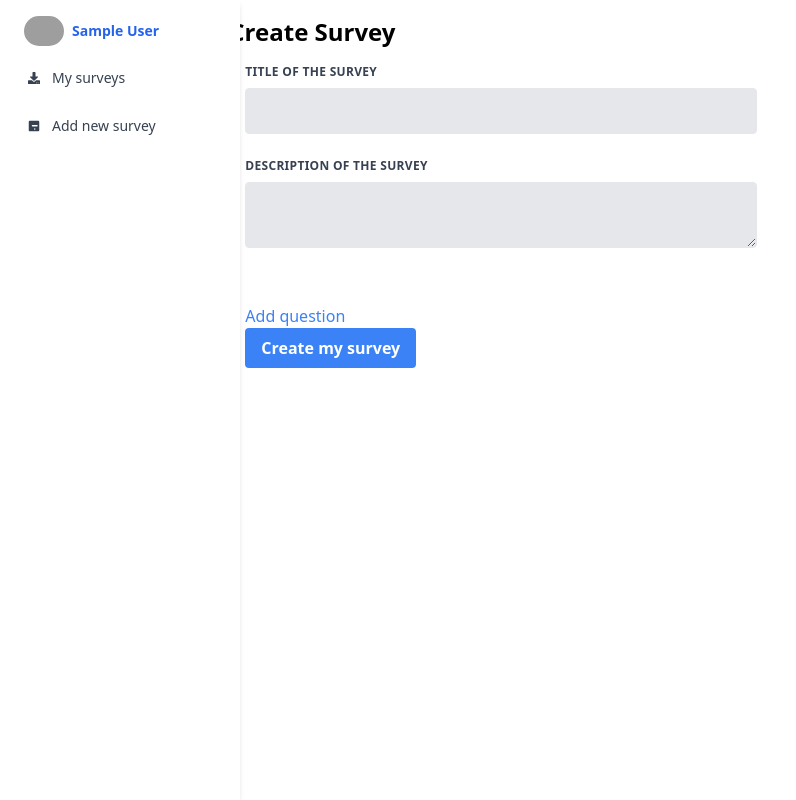
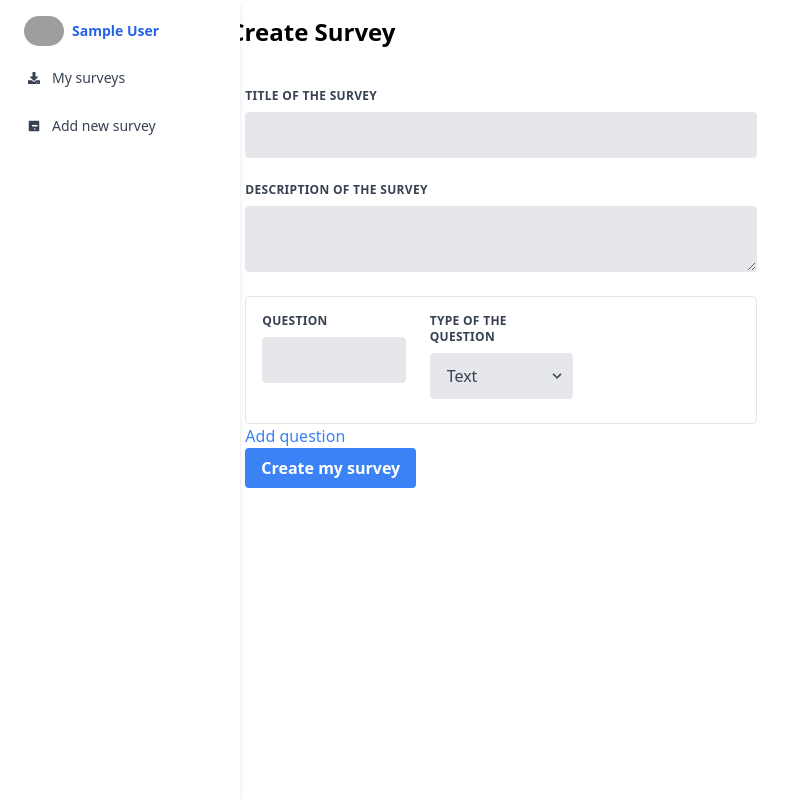
Before and after one commit to inmass/django_surveys, a Django app: page /dashboard/createSurvey/ in a window 1280 px wide. Shown: the whole page, without its empty margins (0-796 px from the left). Run offline with Django 4.2, Linux system fonts and the light colour scheme; the visitor is signed in with stand-in values (Sample User, id 1); grey boxes are pictures that could not be loaded.

Commit message:
finalize create survey forn

```diff
--- a/static/js/dashboard/createSurvey.js
+++ b/static/js/dashboard/createSurvey.js
@@ -1,7 +1,8 @@
-let totalQuestions = 0;
+let totalQuestions = 1;
 $(document).ready(function() {
     var questionTemplate = `
         <div class="question_<questionNumber>">
+            <hr class="my-4">
 
             <div class="flex flex-wrap -mx-3 mb-2">
 
@@ -53,7 +54,14 @@ $(document).ready(function() {
 
                         </div>
 
-                        <p id="delete_question_<questionNumber>_choice_1_button" data-question-id="<questionNumber>" data-choice-id="1" class="delete-choice-button text-red-500 cursor-pointer">Delete choice</p>
+                    </div>
+                    <div class="flex flex-wrap -mx-3 mb-2" id="question_<questionNumber>_choice_2">
+
+                        <div class="w-full md:w-1/3 px-3 mb-6 md:mb-0">
+
+                            <input class="appearance-none block w-full bg-gray-200 text-gray-700 border border-gray-200 rounded py-3 px-4 leading-tight focus:outline-none focus:bg-white focus:border-gray-500" data-question-id= "<questionNumber>" data-choice-id="2" name="question_<questionNumber>_choice_2_text" id="id_question_<questionNumber>_choice_2_text" type="text" placeholder="Choice 1">
+
+                        </div>
 
                     </div>
                 </div>
@@ -109,7 +117,7 @@ $(document).on("click", ".delete-question-button", function() {
     totalQuestions--;
 
     // update the question numbers
-    for (let i = 1; i <= totalQuestions; i++) {
+    for (let i = questionId; i <= totalQuestions; i++) {
 
         $(`.question_${i + 1}`).addClass(`question_${i}`);
         $(`.question_${i + 1}`).removeClass(`question_${i + 1}`);
@@ -181,18 +189,93 @@ $("#create_survey_form").submit(function(e) {
     survey_title = $("#id_survey_title").val();
     survey_description = $("#id_survey_description").val();
     questions = [];
+
+    if (!survey_title) {
+        error_template = `
+            <div class="bg-red-100 rounded-lg py-5 px-6 mb-3 text-base text-red-700 inline-flex items-center w-full" role="alert">
+                <svg aria-hidden="true" focusable="false" data-prefix="fas" data-icon="times-circle" class="w-4 h-4 mr-2 fill-current" role="img" xmlns="http://www.w3.org/2000/svg" viewBox="0 0 512 512">
+                <path fill="currentColor" d="M256 8C119 8 8 119 8 256s111 248 248 248 248-111 248-248S393 8 256 8zm121.6 313.1c4.7 4.7 4.7 12.3 0 17L338 377.6c-4.7 4.7-12.3 4.7-17 0L256 312l-65.1 65.6c-4.7 4.7-12.3 4.7-17 0L134.4 338c-4.7-4.7-4.7-12.3 0-17l65.6-65-65.6-65.1c-4.7-4.7-4.7-12.3 0-17l39.6-39.6c4.7-4.7 12.3-4.7 17 0l65 65.7 65.1-65.6c4.7-4.7 12.3-4.7 17 0l39.6 39.6c4.7 4.7 4.7 12.3 0 17L312 256l65.6 65.1z"></path>
+                </svg>
+                Please enter a title for your survey
+            </div>
+        `;
+        $("#error_container").html(error_template);
+        return;
+    }
+
+    if (!survey_description) {
+        error_template = `
+            <div class="bg-red-100 rounded-lg py-5 px-6 mb-3 text-base text-red-700 inline-flex items-center w-full" role="alert">
+                <svg aria-hidden="true" focusable="false" data-prefix="fas" data-icon="times-circle" class="w-4 h-4 mr-2 fill-current" role="img" xmlns="http://www.w3.org/2000/svg" viewBox="0 0 512 512">
+                <path fill="currentColor" d="M256 8C119 8 8 119 8 256s111 248 248 248 248-111 248-248S393 8 256 8zm121.6 313.1c4.7 4.7 4.7 12.3 0 17L338 377.6c-4.7 4.7-12.3 4.7-17 0L256 312l-65.1 65.6c-4.7 4.7-12.3 4.7-17 0L134.4 338c-4.7-4.7-4.7-12.3 0-17l65.6-65-65.6-65.1c-4.7-4.7-4.7-12.3 0-17l39.6-39.6c4.7-4.7 12.3-4.7 17 0l65 65.7 65.1-65.6c4.7-4.7 12.3-4.7 17 0l39.6 39.6c4.7 4.7 4.7 12.3 0 17L312 256l65.6 65.1z"></path>
+                </svg>
+                Please enter a description for your survey
+            </div>
+        `;
+        $("#error_container").html(error_template);
+        return;
+    }
+
     for (let i = 1; i <= totalQuestions; i++) {
+        question_text = $(`#id_question_${i}_text`).val();
+        question_type = $(`#id_question_${i}_type`).val();
+
+        // if question text is empty, alert the user
+        if (!question_text) {
+            error_template = `
+                <div class="bg-red-100 rounded-lg py-5 px-6 mb-3 text-base text-red-700 inline-flex items-center w-full" role="alert">
+                    <svg aria-hidden="true" focusable="false" data-prefix="fas" data-icon="times-circle" class="w-4 h-4 mr-2 fill-current" role="img" xmlns="http://www.w3.org/2000/svg" viewBox="0 0 512 512">
+                    <path fill="currentColor" d="M256 8C119 8 8 119 8 256s111 248 248 248 248-111 248-248S393 8 256 8zm121.6 313.1c4.7 4.7 4.7 12.3 0 17L338 377.6c-4.7 4.7-12.3 4.7-17 0L256 312l-65.1 65.6c-4.7 4.7-12.3 4.7-17 0L134.4 338c-4.7-4.7-4.7-12.3 0-17l65.6-65-65.6-65.1c-4.7-4.7-4.7-12.3 0-17l39.6-39.6c4.7-4.7 12.3-4.7 17 0l65 65.7 65.1-65.6c4.7-4.7 12.3-4.7 17 0l39.6 39.6c4.7 4.7 4.7 12.3 0 17L312 256l65.6 65.1z"></path>
+                    </svg>
+                    Question ${i} is empty
+                </div>
+            `;
+            $("#error_container").html(error_template);
+            return;
+        }
+
         question = {
             "text": $(`#id_question_${i}_text`).val(),
             "type": $(`#id_question_${i}_type`).val(),
         };
-        if ($(`#question_${i}_choices`).children().length) {
-            choices = [];
-            for (let j = 1; j <= $(`#question_${i}_choices`).children().length; j++) {
-                choice = $(`#id_question_${i}_choice_${j}_text`).val();
-                choices.push(choice);
+
+        if (question_type == "radio" || question_type == "checkbox" || question_type == "select") {
+
+            if ($(`#question_${i}_choices`).children().length) {
+
+                choices = [];
+                for (let j = 1; j <= $(`#question_${i}_choices`).children().length; j++) {
+                    choice = $(`#id_question_${i}_choice_${j}_text`).val();
+                    if (choice) {
+                        choices.push(choice);
+                    } else {
+                        error_template = `
+                            <div class="bg-red-100 rounded-lg py-5 px-6 mb-3 text-base text-red-700 inline-flex items-center w-full" role="alert">
+                                <svg aria-hidden="true" focusable="false" data-prefix="fas" data-icon="times-circle" class="w-4 h-4 mr-2 fill-current" role="img" xmlns="http://www.w3.org/2000/svg" viewBox="0 0 512 512">
+                                <path fill="currentColor" d="M256 8C119 8 8 119 8 256s111 248 248 248 248-111 248-248S393 8 256 8zm121.6 313.1c4.7 4.7 4.7 12.3 0 17L338 377.6c-4.7 4.7-12.3 4.7-17 0L256 312l-65.1 65.6c-4.7 4.7-12.3 4.7-17 0L134.4 338c-4.7-4.7-4.7-12.3 0-17l65.6-65-65.6-65.1c-4.7-4.7-4.7-12.3 0-17l39.6-39.6c4.7-4.7 12.3-4.7 17 0l65 65.7 65.1-65.6c4.7-4.7 12.3-4.7 17 0l39.6 39.6c4.7 4.7 4.7 12.3 0 17L312 256l65.6 65.1z"></path>
+                                </svg>
+                                Question ${question_text} has empty choice
+                            </div>
+                        `;
+                        $("#error_container").html(error_template);
+                        return;
+                    }
+                }
+                if (choices.length) question["choices"] = choices;
+
+            } else {
+                error_template = `
+                    <div class="bg-red-100 rounded-lg py-5 px-6 mb-3 text-base text-red-700 inline-flex items-center w-full" role="alert">
+                        <svg aria-hidden="true" focusable="false" data-prefix="fas" data-icon="times-circle" class="w-4 h-4 mr-2 fill-current" role="img" xmlns="http://www.w3.org/2000/svg" viewBox="0 0 512 512">
+                        <path fill="currentColor" d="M256 8C119 8 8 119 8 256s111 248 248 248 248-111 248-248S393 8 256 8zm121.6 313.1c4.7 4.7 4.7 12.3 0 17L338 377.6c-4.7 4.7-12.3 4.7-17 0L256 312l-65.1 65.6c-4.7 4.7-12.3 4.7-17 0L134.4 338c-4.7-4.7-4.7-12.3 0-17l65.6-65-65.6-65.1c-4.7-4.7-4.7-12.3 0-17l39.6-39.6c4.7-4.7 12.3-4.7 17 0l65 65.7 65.1-65.6c4.7-4.7 12.3-4.7 17 0l39.6 39.6c4.7 4.7 4.7 12.3 0 17L312 256l65.6 65.1z"></path>
+                        </svg>
+                        Question ${question_text} has no choices
+                    </div>
+                `;
+                $("#error_container").html(error_template);
+                return;
+
             }
-            question["choices"] = choices;
         }
         questions.push(question);
     }
@@ -209,7 +292,20 @@ $("#create_survey_form").submit(function(e) {
         },
         success: function(data) {
             // redirecting the user to the dashboard
-            console.log(data);
+            if (data.status == "success") {
+                alert("Survey created successfully");
+                window.location.href = "/dashboard/mySurveys";
+            } else {
+                error_template = `
+                    <div class="bg-red-100 rounded-lg py-5 px-6 mb-3 text-base text-red-700 inline-flex items-center w-full" role="alert">
+                        <svg aria-hidden="true" focusable="false" data-prefix="fas" data-icon="times-circle" class="w-4 h-4 mr-2 fill-current" role="img" xmlns="http://www.w3.org/2000/svg" viewBox="0 0 512 512">
+                        <path fill="currentColor" d="M256 8C119 8 8 119 8 256s111 248 248 248 248-111 248-248S393 8 256 8zm121.6 313.1c4.7 4.7 4.7 12.3 0 17L338 377.6c-4.7 4.7-12.3 4.7-17 0L256 312l-65.1 65.6c-4.7 4.7-12.3 4.7-17 0L134.4 338c-4.7-4.7-4.7-12.3 0-17l65.6-65-65.6-65.1c-4.7-4.7-4.7-12.3 0-17l39.6-39.6c4.7-4.7 12.3-4.7 17 0l65 65.7 65.1-65.6c4.7-4.7 12.3-4.7 17 0l39.6 39.6c4.7 4.7 4.7 12.3 0 17L312 256l65.6 65.1z"></path>
+                        </svg>
+                        ${data.message}
+                    </div>
+                `;
+                $("#error_container").html(error_template);
+            }
         }
     });
 });
--- a/templates/dashboard/base.html
+++ b/templates/dashboard/base.html
@@ -20,7 +20,7 @@
             {% include 'dashboard/partials/nav.html' %}
         </div>
         <div class="container mx-auto w-5/6 p-4">
-            <h1 class="text-2xl font-bold">{{title}}</h1>
+            <h1 class="text-2xl font-bold mb-6">{{title}}</h1>
             {% block content %}{% endblock content %}
         </div>
     </div>
--- a/templates/dashboard/createSurvey.html
+++ b/templates/dashboard/createSurvey.html
@@ -2,7 +2,11 @@
 {% load static %}
 
 {% block content %}
+
     <div class="container p-4">
+        <div id="error_container">
+
+        </div>
 
         <form method="post" id="create_survey_form" class="w-full max-w-lg">
             {% csrf_token %}
@@ -19,11 +23,82 @@
                   <label for="id_survey_description" class="block uppercase tracking-wide text-gray-700 text-xs font-bold mb-2" >
                     Description of the survey
                   </label>
-                  <textarea name="survey_description" id="id_survey_description" class="appearance-none block w-full bg-gray-200 text-gray-700 border border-gray-200 rounded py-3 px-4 leading-tight focus:outline-none focus:bg-white focus:border-gray-500" required></textarea>                </div>
+                  <textarea name="survey_description" id="id_survey_description" class="appearance-none block w-full bg-gray-200 text-gray-700 border border-gray-200 rounded py-3 px-4 leading-tight focus:outline-none focus:bg-white focus:border-gray-500" ></textarea>
+                </div>
             </div>
 
-            <div id="questions" class="p-4">
+            <div id="questions" class="p-4 rounded border border-gray-200">
                 <h4 class="text-gray-700 text-lg font-bold mb-2 questions-title hidden">Questions:</h4>
+
+                <div class="question_1">
+
+                    <div class="flex flex-wrap -mx-3 mb-2">
+
+                        <div class="w-full md:w-1/3 px-3 mb-6 md:mb-0">
+
+                          <label class="block uppercase tracking-wide text-gray-700 text-xs font-bold mb-2" for="id_question_1_text">
+                            Question
+                          </label>
+
+                          <input class="appearance-none block w-full bg-gray-200 text-gray-700 border border-gray-200 rounded py-3 px-4 leading-tight focus:outline-none focus:bg-white focus:border-gray-500" data-question-id= "1" name="question_1_text" id="id_question_1_text" type="text">
+
+                        </div>
+
+                        <div class="w-full md:w-1/3 px-3 mb-6 md:mb-0">
+
+                          <label class="block uppercase tracking-wide text-gray-700 text-xs font-bold mb-2" for="id_question_1_type">
+                            Type of the question
+                          </label>
+
+                          <div class="relative">
+
+                            <select class="question-type-select block appearance-none w-full bg-gray-200 border border-gray-200 text-gray-700 py-3 px-4 pr-8 rounded leading-tight focus:outline-none focus:bg-white focus:border-gray-500" data-question-id= "1" name="question_1_type" id="id_question_1_type">
+                                <option value="text">Text</option>
+                                <option value="number">Number</option>
+                                <option value="date">Date</option>
+                                <option value="radio">Radio</option>
+                                <option value="checkbox">Checkbox</option>
+                                <option value="select">Select</option>
+                            </select>
+
+                            <div class="pointer-events-none absolute inset-y-0 right-0 flex items-center px-2 text-gray-700">
+                              <svg class="fill-current h-4 w-4" xmlns="http://www.w3.org/2000/svg" viewBox="0 0 20 20"><path d="M9.293 12.95l.707.707L15.657 8l-1.414-1.414L10 10.828 5.757 6.586 4.343 8z"/></svg>
+                            </div>
+
+                          </div>
+
+                        </div>
+
+                    </div>
+
+                    <div class="p-4 hidden" id="question_1_choices_container">
+                        <h4 class="text-gray-700 text-lg font-bold mb-2">Questions:</h4>
+                        <div id="question_1_choices" class="p-4">
+                            <div class="flex flex-wrap -mx-3 mb-2" id="question_1_choice_1">
+
+                                <div class="w-full md:w-1/3 px-3 mb-6 md:mb-0">
+
+                                    <input class="appearance-none block w-full bg-gray-200 text-gray-700 border border-gray-200 rounded py-3 px-4 leading-tight focus:outline-none focus:bg-white focus:border-gray-500" data-question-id= "1" data-choice-id="1" name="question_1_choice_1_text" id="id_question_1_choice_1_text" type="text" placeholder="Choice 1">
+
+                                </div>
+
+                            </div>
+
+                            <div class="flex flex-wrap -mx-3 mb-2" id="question_1_choice_2">
+
+                                <div class="w-full md:w-1/3 px-3 mb-6 md:mb-0">
+
+                                    <input class="appearance-none block w-full bg-gray-200 text-gray-700 border border-gray-200 rounded py-3 px-4 leading-tight focus:outline-none focus:bg-white focus:border-gray-500" data-question-id= "1" data-choice-id="2" name="question_1_choice_2_text" id="id_question_1_choice_2_text" type="text" placeholder="Choice 2">
+
+                                </div>
+
+                            </div>
+                        </div>
+
+                        <p id="add_question_1_choice_button" data-question-id="1" class="add-choice-button text-blue-500 cursor-pointer">Add choice</p>
+                    </div>
+
+                </div>
 
             </div>
 
--- a/user/views.py
+++ b/user/views.py
@@ -3,6 +3,7 @@ from django.contrib.auth.decorators import login_required
 from surveys.models import *
 import json
 from django.contrib import messages
+from django.http import JsonResponse
 
 # Create your views here.
 
@@ -37,32 +38,74 @@ def createSurvey(request):
 
     if request.method == 'POST':
 
+        error = False
+
         survey_title = request.POST['survey_title']
         survey_description = request.POST['survey_description']
         questions = json.loads(request.POST['questions'])
 
-        survey_obj = Survey.objects.create(
-            owner = request.user,
-            title = survey_title,
-            description = survey_description,
-        )
-
-        for question in questions:
-            print(question['text'])
-            question_obj = Question.objects.create(
-                survey = survey_obj,
-                type = question['type'],
-                text = question['text'],
+        if questions:
+            survey_obj = Survey.objects.create(
+                owner = request.user,
+                title = survey_title,
+                description = survey_description,
             )
 
-            if (question['type'] == 'radio' or question['type'] == 'checkbox' or question['type'] == 'select') and 'choices' in question:
-                for choice in question['choices']:
-                    Choice.objects.create(
-                        question = question_obj,
-                        choice_text = choice,
+            for question in questions:
+
+                # check if question type should have choices
+                if (question['type'] == 'radio' or question['type'] == 'checkbox' or question['type'] == 'select') :
+                    # check if question has choices
+                    if 'choices' in question:
+                        # check if question has at least two choices
+                        if len(question['choices']) >= 2:
+                            # create question
+                            question_obj = Question.objects.create(
+                                survey = survey_obj,
+                                type = question['type'],
+                                text = question['text'],
+                            )
+
+                            # create choices
+                            for choice in question['choices']:
+                                Choice.objects.create(
+                                    question = question_obj,
+                                    choice_text = choice,
+                                )
+
+                        else:
+                            # if question doesn't have at least two choices
+                            error = 'here1 Please add at least two choices to your question!'
+                    else:
+                        # if question doesn't have choices
+                        error = 'Please add at least two choices to your question!'
+                else:
+                    # if question type doesn't have choices create question
+                    question_obj = Question.objects.create(
+                        survey = survey_obj,
+                        type = question['type'],
+                        text = question['text'],
                     )
 
+        else:
+            # if survey doesn't have questions
+            error = 'Please add at least one question to your survey!'
+
+
+        # if there is no error
+        if error:
+            data = {
+                'status': 'error',
+                'message' : error
+            }
+        else:
+            data = {
+                'status': 'success',
+                'message' : 'Survey created successfully!'
+            }
+        # return json response
         messages.success(request, 'Survey created successfully!')
+        return JsonResponse(data)
 
     context = {
         'title': title,
```
